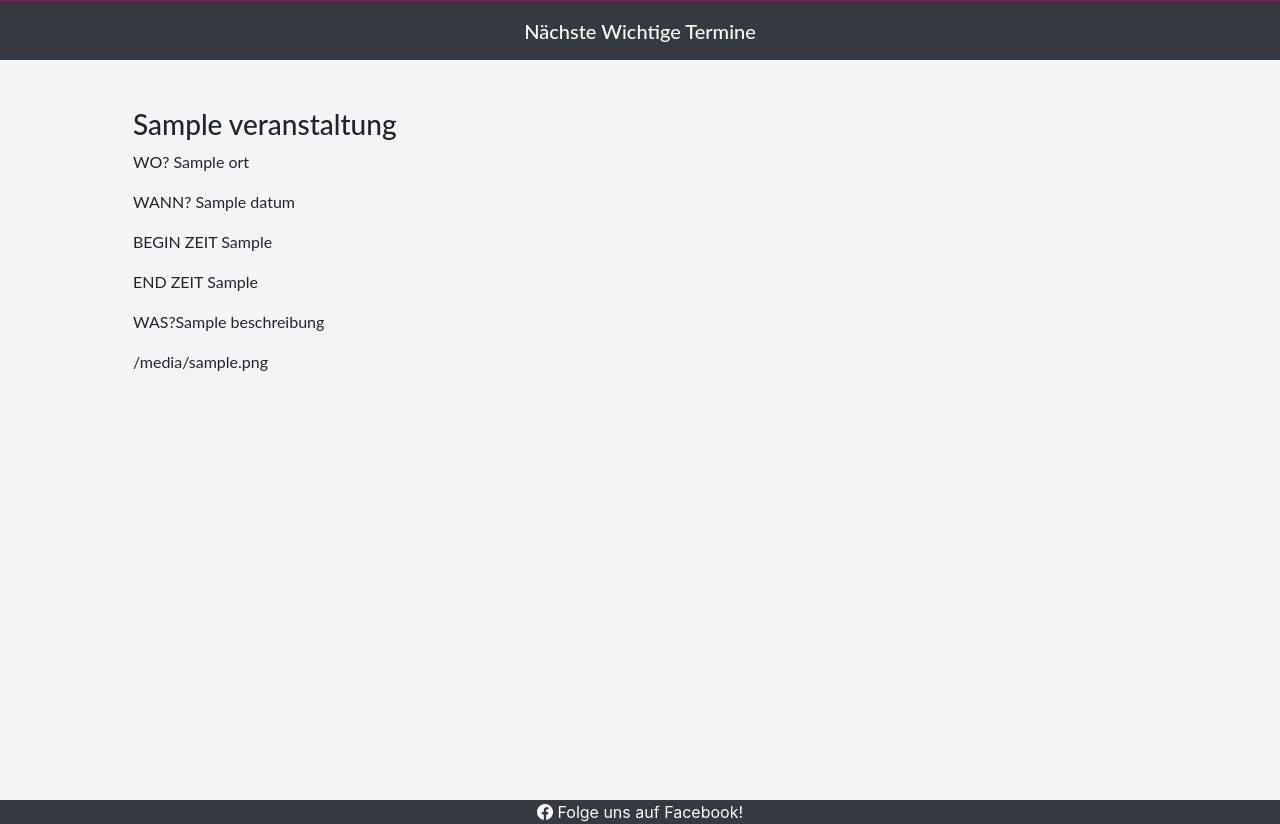
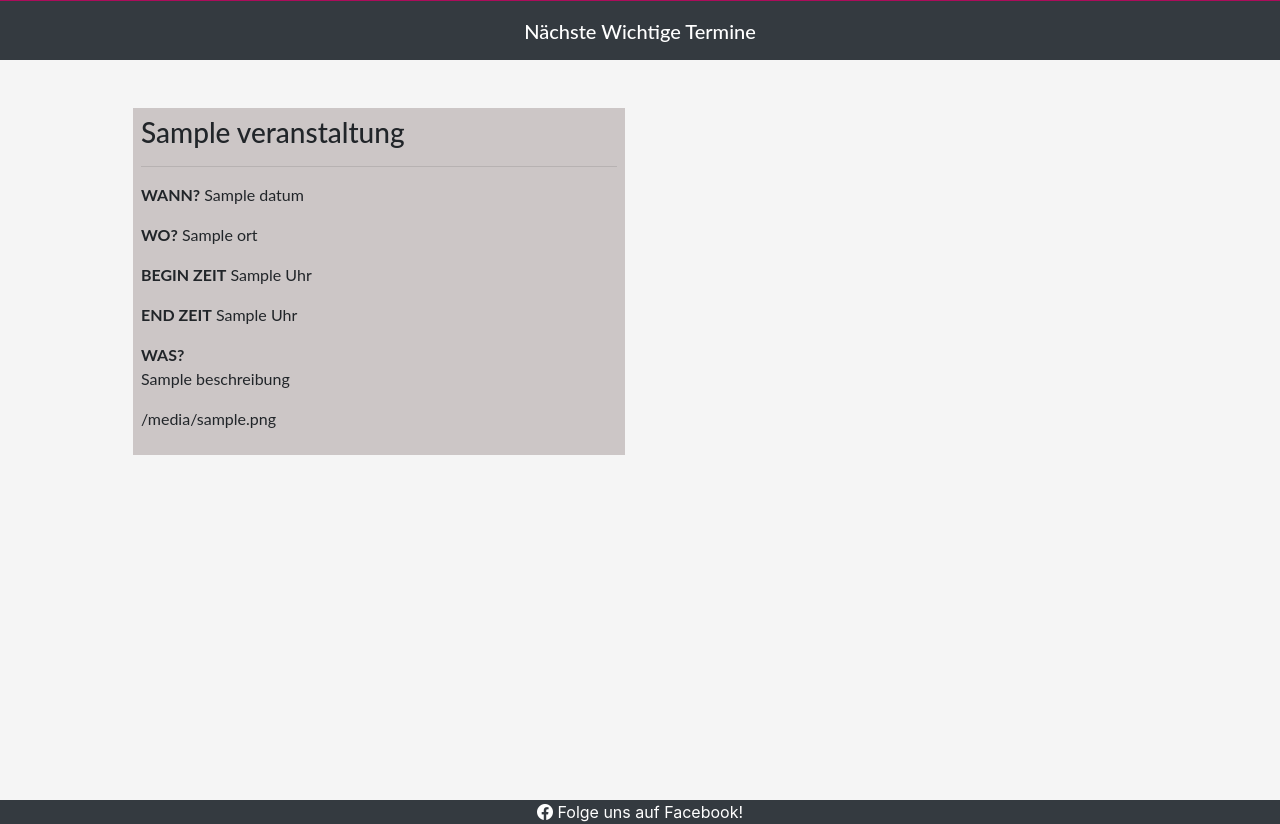
Before and after one commit to VladaAlek/schulverein_lankwitz, a Django app: template termine/templates/termine/termine.html in a window 1280 px wide. Shown: the part 76-900 px from the top of the page. Run offline with Django 5.2, Linux system fonts and the light colour scheme; the template is opened without the code that fills it: most values are stand-ins (such as "Sample title", 1, 10 or a date in 2020); some libraries are stand-ins or nearby versions.

Commit message:
style and functionality of the termine.page

```diff
--- a/static/css/styles.css
+++ b/static/css/styles.css
@@ -4,6 +4,7 @@
 html, body {
     height: 100%;
     margin: 0;
+    padding: 0;
   }
 
 /* base.html*/
--- a/templates/base.html
+++ b/templates/base.html
@@ -73,6 +73,8 @@
         </h5>
     </div>
     {% endblock %}
+    {% block main_content %}
+    {% endblock %}
     {% endblock %}
 </main>
 
--- a/termine/static/css/termine_style.css
+++ /dev/null
@@ -1,5 +0,0 @@
-/*background cover */
-
-.termine-bg-cover {
-    background-color: aliceblue !important;
-}
--- /dev/null
+++ b/termine/static/css/termine_styles.css
@@ -0,0 +1,18 @@
+
+.termine-container {
+    height: 100%;
+    margin: 0;
+    display: flex;
+    flex-direction: column;
+}
+
+.termine-bg-cover {
+    background-color: whitesmoke !important;
+    background-image: none !important;
+    flex: 1;
+    min-height: 100vh;
+}
+
+.event-card {
+    background-color: rgb(204, 198, 198);
+}
--- a/termine/templates/termine/termine.html
+++ b/termine/templates/termine/termine.html
@@ -1,40 +1,39 @@
 {% extends 'base.html' %}
 {% load static %}
 
-<link rel="stylesheet" href="{% static '/termine/css/termine_styles.css' %}">
+
 
 
 {% block title %}Termine{% endblock %}
 
 {% block extra_styles %}
-<style>
-    .termine-bg-cover {
-        background-color: whitesmoke !important;
-        background-image: none !important;
-    }
-</style>
+<link rel="stylesheet" href="{% static '/css/termine_styles.css' %}">
 {% endblock %}
 
 {% block content %}
-<main class="termine-bg-cover">
+<div class="termine-bg-cover">
     {% block subtitle %}
     <div class="subtitle-div">
         <h5 class="index-h1 text-center text-white bg-dark">
             {% block subtitletext %}Nächste Wichtige Termine{% endblock %}
         </h5>
     </div>
+    {% endblock %}
+    {% block main_content %}
+
     <!-- Grid and a Loop through the events and display each 'veranstaltung' -->
     <div class="container">
         <div class="row p-5 ">
             {% for event in events %}
-            <div class="col-sm-12 col-md-6">
-                <div class="event-card">
+            <div class="col-sm-12 col-md-6 mb-4">
+                <div class="event-card p-2">
                     <h3>{{ event.veranstaltung }}</h3>
-                    <p>WO? {{ event.ort }}</p>
-                    <p>WANN? {{ event.datum }}</p>
-                    <p>BEGIN ZEIT {{ event.begin_zeit }}</p>
-                    <p>END ZEIT {{ event.end_zeit }}</p>
-                    <p>WAS?{{ event.beschreibung }}</p>
+                    <hr>
+                    <p><strong>WANN?</strong> {{ event.datum }}</p>
+                    <p><strong>WO?</strong> {{ event.ort }}</p>
+                    <p><strong>BEGIN ZEIT</strong> {{ event.begin_zeit }} Uhr</p>
+                    <p><strong>END ZEIT</strong> {{ event.end_zeit }} Uhr</p>
+                    <p><strong>WAS?</strong> <br> {{ event.beschreibung }}</p>
                     <p>{{ event.foto }}</p>
                 </div>
             </div>
@@ -45,9 +44,9 @@
             {% endfor %}
         </div>
     </div>
-</main>
+</div>
 
-{% endblock %}
+    {% endblock %}
 
 
 
```
